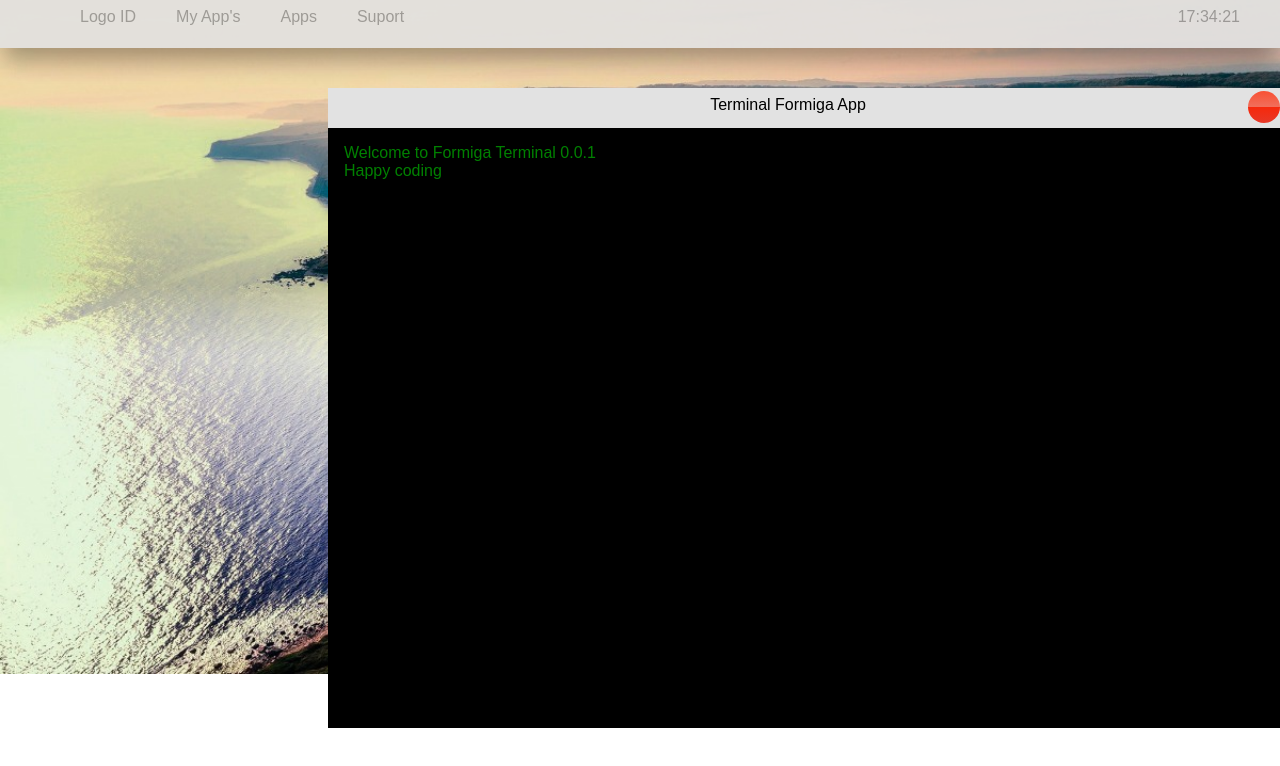
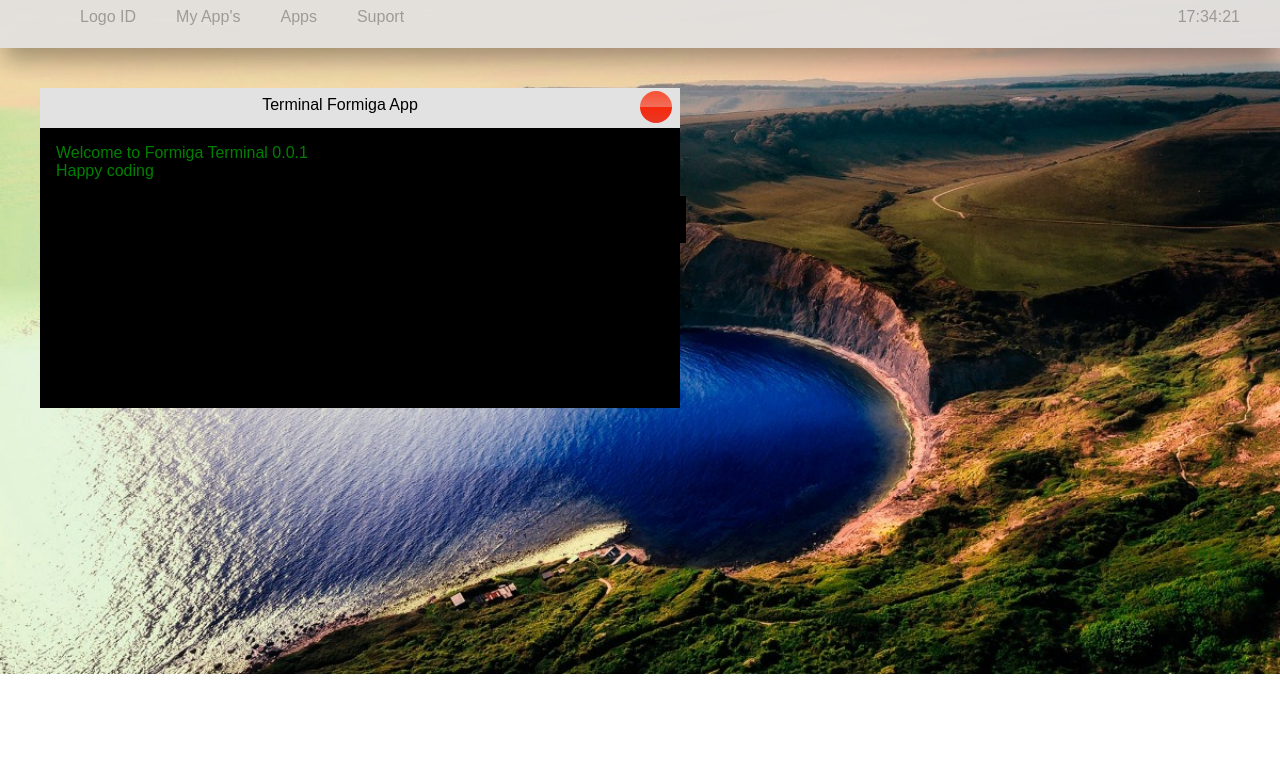
Before and after one commit to formiga-tecnologia/FOS-Design-, a React (Create React App) app in the folder fosdesing/: page /terminal in a window 1280 px wide. Shown: the top 766 px of the page. Built offline with nearby package versions, Linux system fonts and the light colour scheme.

Commit message:
update rules

```diff
--- a/fosdesing/src/Css/systemStyle.css
+++ b/fosdesing/src/Css/systemStyle.css
@@ -21,3 +21,8 @@
         margin-top: -1vh;
     }
 }
+    .terminal-app{
+        margin-left: 4vh;
+        height: 40vh;
+        width: 80vh;
+}
```
